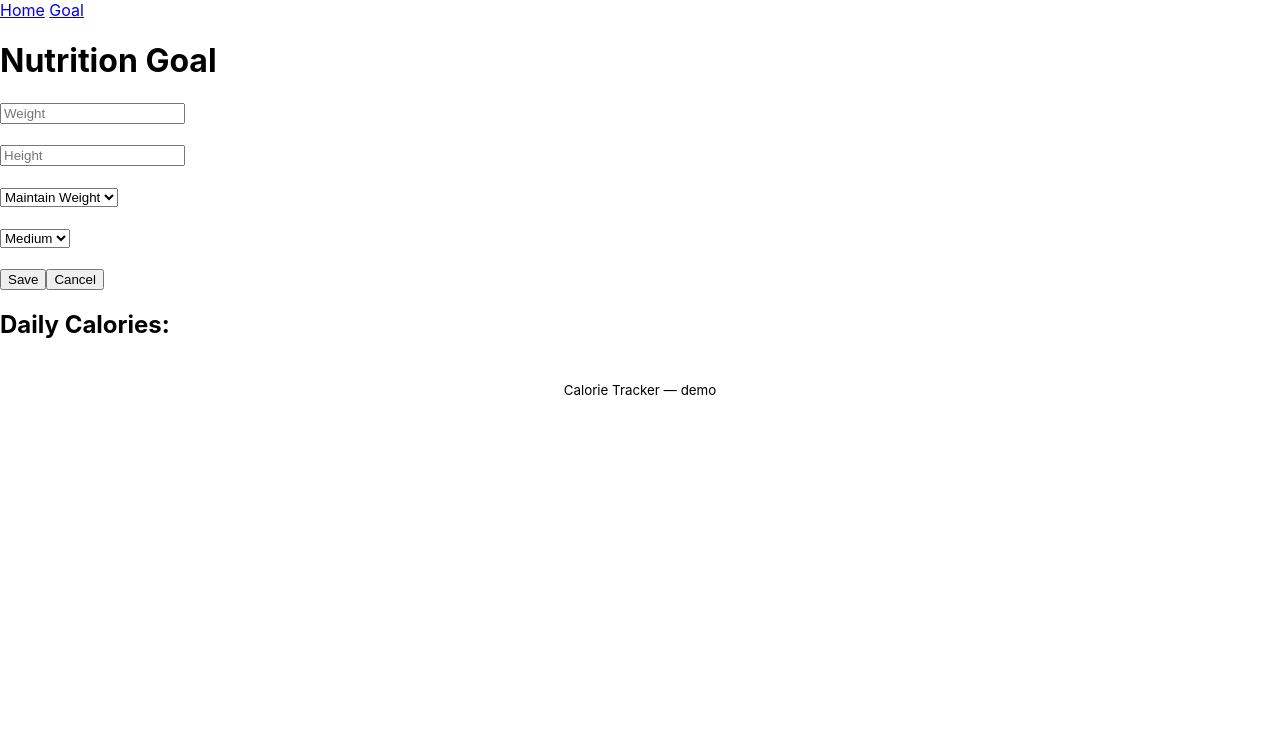
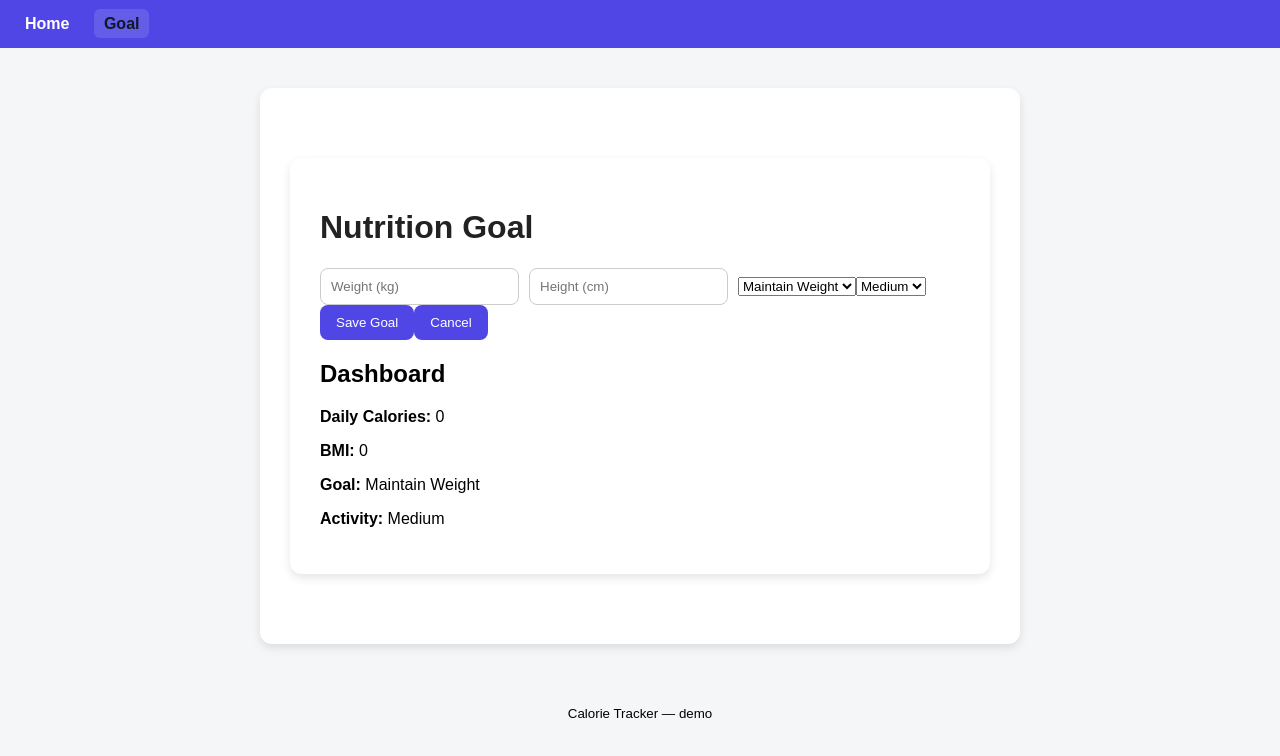
Before and after one commit to leranik2006-boop/calorie-tracker, a React (Create React App) app in the folder frontend/: page /goal in a window 1280 px wide. Shown: the top 756 px of the page. Built offline with nearby package versions, Linux system fonts and the light colour scheme.

Commit message:
feat: GoalPage UI + styles

```diff
--- a/frontend/src/App.js
+++ b/frontend/src/App.js
@@ -1,4 +1,5 @@
 import { BrowserRouter, Routes, Route, NavLink } from "react-router-dom";
+import "./App.css";
 
 import HomePage from "./pages/HomePage";
 import GoalPage from "./pages/GoalPage";
--- a/frontend/src/pages/GoalPage.js
+++ b/frontend/src/pages/GoalPage.js
@@ -1,46 +1,52 @@
-import { useState, useEffect } from "react";
+import { useState } from "react";
 
 function GoalPage() {
   const [weight, setWeight] = useState("");
   const [height, setHeight] = useState("");
   const [goal, setGoal] = useState("Maintain Weight");
   const [activityLevel, setActivityLevel] = useState("Medium");
-  const [calories, setCalories] = useState("");
+  const [calories, setCalories] = useState(0);
+  const [bmi, setBmi] = useState(0);
+  const [message, setMessage] = useState("");
 
-  function calculateCalories() {
-    // Basic validation: weight and height must be positive numbers (if provided)
-    const w = Number(weight);
-    const h = Number(height);
-
-    if (weight !== "" && (!Number.isFinite(w) || w <= 0)) {
-      alert("Please enter a valid positive weight");
+  function calculateHealthData() {
+    if (!weight || !height) {
+      alert("Please fill all fields");
       return;
     }
 
-    if (height !== "" && (!Number.isFinite(h) || h <= 0)) {
-      alert("Please enter a valid positive height");
-      return;
+    let result = weight * 24;
+
+    if (activityLevel === "High") {
+      result += 500;
     }
 
-    let result = 2200;
+    if (activityLevel === "Low") {
+      result -= 200;
+    }
 
     if (goal === "Lose Weight") {
-      result = 1800;
+      result -= 300;
     }
 
     if (goal === "Gain Muscle") {
-      result = 2800;
+      result += 300;
     }
 
-    setCalories(result);
+    setCalories(Math.round(result));
 
-    // persist to localStorage
-    try {
-      const data = { weight, height, goal, activityLevel, calories: result };
-      localStorage.setItem("calorieTracker:goal", JSON.stringify(data));
-    } catch (e) {
-      console.warn("Failed to save goal to localStorage", e);
-    }
+    const bmiValue = (
+      weight / ((height / 100) * (height / 100))
+    ).toFixed(1);
+
+    setBmi(bmiValue);
+
+    localStorage.setItem("weight", weight);
+    localStorage.setItem("height", height);
+    localStorage.setItem("goal", goal);
+    localStorage.setItem("activityLevel", activityLevel);
+
+    setMessage("Goal saved successfully!");
   }
 
   function resetForm() {
@@ -48,54 +54,28 @@ function GoalPage() {
     setHeight("");
     setGoal("Maintain Weight");
     setActivityLevel("Medium");
-    setCalories("");
-    try {
-      localStorage.removeItem("calorieTracker:goal");
-    } catch (e) {
-      console.warn("Failed to clear localStorage", e);
-    }
+    setCalories(0);
+    setBmi(0);
+    setMessage("");
   }
 
-  useEffect(() => {
-    // load from localStorage if present
-    try {
-      const raw = localStorage.getItem("calorieTracker:goal");
-      if (raw) {
-        const parsed = JSON.parse(raw);
-        if (parsed) {
-          setWeight(parsed.weight ?? "");
-          setHeight(parsed.height ?? "");
-          setGoal(parsed.goal ?? "Maintain Weight");
-          setActivityLevel(parsed.activityLevel ?? "Medium");
-          setCalories(parsed.calories ?? "");
-        }
-      }
-    } catch (e) {
-      console.warn("Failed to load goal from localStorage", e);
-    }
-  }, []);
-
   return (
-    <div>
+    <div className="container">
       <h1>Nutrition Goal</h1>
 
       <input
         type="number"
-        placeholder="Weight"
+        placeholder="Weight (kg)"
         value={weight}
         onChange={(e) => setWeight(e.target.value)}
       />
 
-      <br /><br />
-
       <input
         type="number"
-        placeholder="Height"
+        placeholder="Height (cm)"
         value={height}
         onChange={(e) => setHeight(e.target.value)}
       />
-
-      <br /><br />
 
       <select
         value={goal}
@@ -106,8 +86,6 @@ function GoalPage() {
         <option>Maintain Weight</option>
       </select>
 
-      <br /><br />
-
       <select
         value={activityLevel}
         onChange={(e) => setActivityLevel(e.target.value)}
@@ -117,19 +95,29 @@ function GoalPage() {
         <option>High</option>
       </select>
 
-      <br /><br />
-
-      <button onClick={calculateCalories}>
-        Save
+      <button onClick={calculateHealthData}>
+        Save Goal
       </button>
 
       <button onClick={resetForm}>
         Cancel
       </button>
 
-      <h2>
-        Daily Calories: {calories}
-      </h2>
+      <div className="results">
+        <h2>Dashboard</h2>
+        <p><strong>Daily Calories:</strong> {calories}</p>
+        <p><strong>BMI:</strong> {bmi}</p>
+        <p><strong>Goal:</strong> {goal}</p>
+        <p><strong>Activity:</strong> {activityLevel}</p>
+        <p>{message}</p>
+      </div>
+
+      <div className="progress-bar">
+        <div
+          className="progress"
+          style={{ width: `${Math.min((calories / 3000) * 100, 100)}%` }}
+        ></div>
+      </div>
     </div>
   );
 }
```
